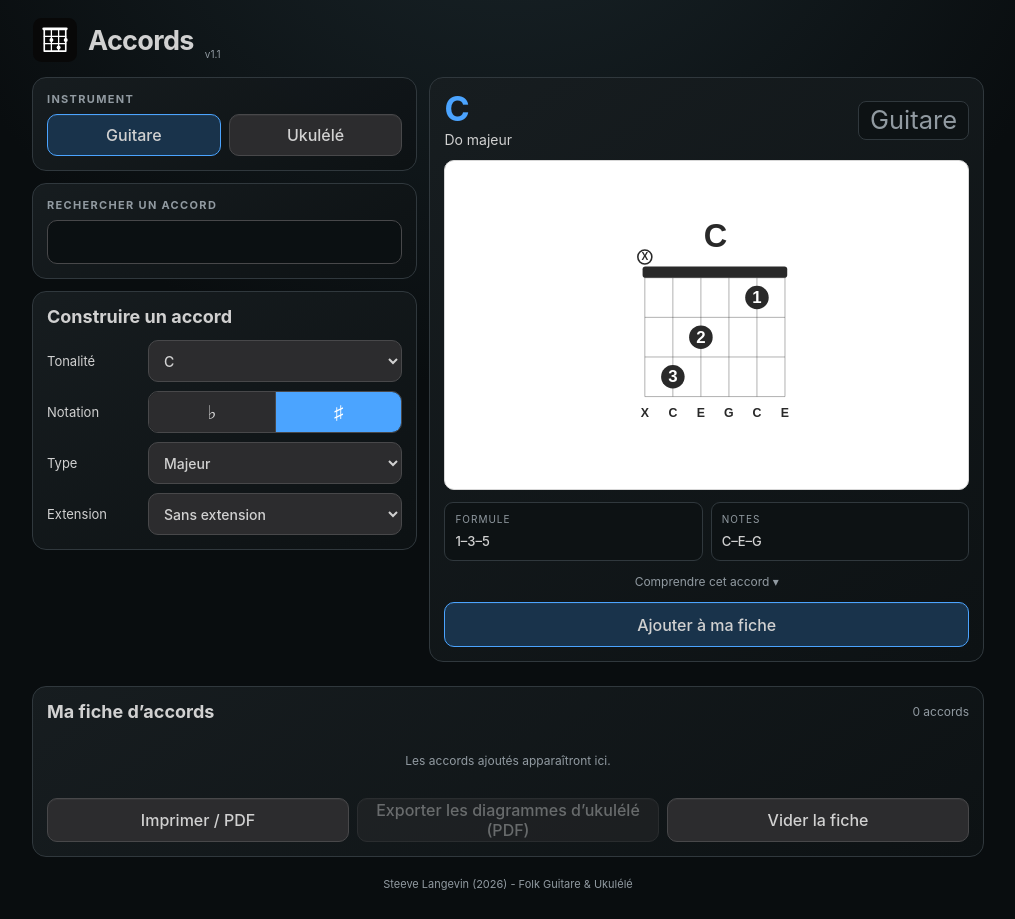
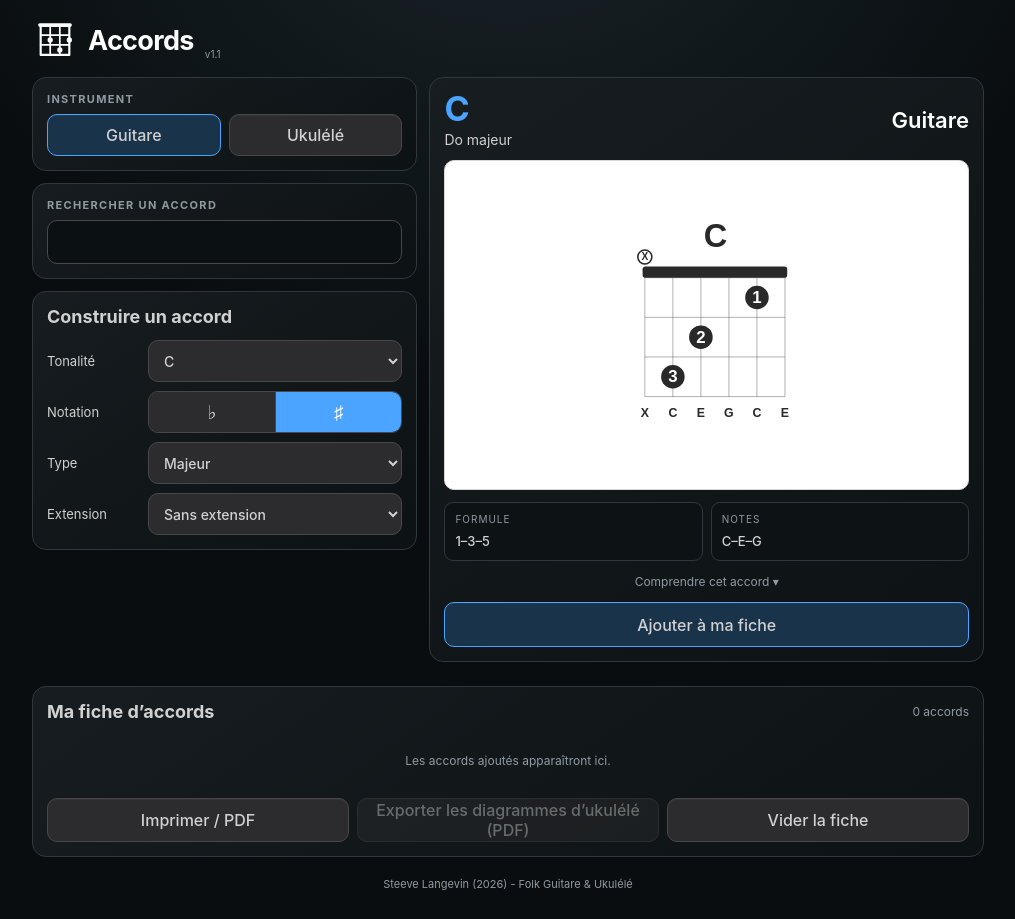
Before and after one commit to Slangprof/Generateur-d-accords, a plain HTML site: page index.html in a window 1280 px wide. Shown: the whole page, without its empty margins (132-1147 px from the left). Drawn offline with Linux system fonts and the light colour scheme.

Commit message:
Simplifier l’en-tête et les étiquettes d’instruments

```diff
--- a/index.html
+++ b/index.html
@@ -14,21 +14,33 @@
 <style>
 :root{--bg:#090d0f;--surface:#111719;--surface2:#2c2c2e;--line:#30383d;--button-line:#48484a;--text:#d1d1d1;--muted:#919aa1;--blue:#4ba4ff;--aqua:#2bc6aa;--danger:#d06b6b}
 *{box-sizing:border-box}html{background:var(--bg);color-scheme:dark}body{margin:0;min-height:100dvh;background:radial-gradient(circle at 50% -25%,#1b272c 0,var(--bg) 47%);color:var(--text);font-family:-apple-system,BlinkMacSystemFont,"SF Pro Display","Helvetica Neue",sans-serif}
-button,input,select{font:inherit}.app{width:min(520px,100%);margin:auto;padding:max(16px,env(safe-area-inset-top)) 14px max(28px,env(safe-area-inset-bottom))}.header{display:flex;align-items:center;gap:11px;padding:2px 1px 15px}.logo{display:block;width:44px;height:44px;flex:0 0 44px}.header h1{min-width:0;margin:0;font-size:clamp(18px,5.7vw,27px);font-weight:700;letter-spacing:-.65px;line-height:1}.version{align-self:flex-end;margin-bottom:2px;color:var(--muted);font-size:10px}
+button,input,select{font:inherit}.app{width:min(520px,100%);margin:auto;padding:max(16px,env(safe-area-inset-top)) 14px max(28px,env(safe-area-inset-bottom))}.header{display:flex;align-items:center;gap:11px;padding:2px 1px 15px}.logo{display:block;width:44px;height:44px;flex:0 0 44px}.header h1{color:#fff;min-width:0;margin:0;font-size:clamp(18px,5.7vw,27px);font-weight:700;letter-spacing:-.65px;line-height:1}.version{align-self:flex-end;margin-bottom:2px;color:var(--muted);font-size:10px}
 .panel{margin-bottom:12px;padding:14px;background:linear-gradient(145deg,rgba(23,29,32,.98),rgba(13,18,20,.98));border:1px solid var(--line);border-radius:14px}.label{display:block;margin-bottom:8px;color:var(--muted);font-size:11px;font-weight:650;letter-spacing:.12em;text-transform:uppercase}.instrument{display:grid;grid-template-columns:1fr 1fr;gap:8px}.button,.chip{min-height:42px;border:1px solid var(--button-line);border-radius:10px;background:var(--surface2);color:var(--text);font-weight:520;box-shadow:inset 0 1px rgba(255,255,255,.04);transition:border-color .14s,transform .14s,background .14s}.button:active,.chip:active{transform:scale(.97)}.button:hover,.chip:hover{border-color:var(--blue)}.button.active,.chip.active{border-color:var(--blue);background:#19334b}.search{width:100%;height:44px;padding:0 13px;border:1px solid var(--button-line);border-radius:10px;outline:none;background:#0b1012;color:var(--text);font-size:16px}.search:focus{border-color:var(--blue);box-shadow:0 0 0 2px rgba(75,164,255,.13)}.search-hint{display:block;margin-top:7px;color:var(--muted);font-size:11px}.roots,.qualities{display:grid;gap:7px}.roots{grid-template-columns:repeat(4,1fr)}.qualities{grid-template-columns:repeat(2,1fr)}.chip{min-height:37px;padding:5px;font-size:12px}.quality-more{display:none}.show-advanced .quality-more{display:block}.more{width:100%;margin-top:8px;min-height:34px;background:transparent;color:var(--muted);border:0;font-size:12px}
 .builder-title{margin:0 0 13px;font-size:18px;font-weight:700}.builder{display:grid;gap:9px}.builder-row{display:grid;grid-template-columns:92px minmax(0,1fr);align-items:center;gap:9px}.builder-row>label{color:var(--text);font-size:13px}.control{width:100%;height:42px;padding:0 34px 0 11px;border:1px solid var(--button-line);border-radius:10px;outline:none;background-color:var(--surface2);color:var(--text);font-size:14px;font-weight:520}.control:focus{border-color:var(--blue);box-shadow:0 0 0 2px rgba(75,164,255,.13)}.notation{display:grid;grid-template-columns:1fr 1fr;overflow:hidden;border:1px solid var(--button-line);border-radius:10px}.notation button{height:40px;border:0;background:var(--surface2);color:var(--text);font-size:19px}.notation button+button{border-left:1px solid var(--button-line)}.notation button.active{background:var(--blue);color:#fff}.builder-help{margin:4px 0 0;color:var(--muted);font-size:11px;line-height:1.4}
-.result{display:grid;gap:12px}.result-head{display:flex;align-items:center;justify-content:space-between;gap:10px}.chord-name{margin:0;color:var(--blue);font-size:34px;line-height:1}.chord-full{margin:5px 0 0;color:var(--text);font-size:14px}.instrument-name{display:grid;place-items:center;align-self:center;min-height:13px;padding:2px 4px;border:1px solid var(--line);border-radius:3px;background:#0d1214;color:var(--muted);font-size:8.5px;line-height:1;letter-spacing:0}.diagram-wrap{display:grid;place-items:center;min-height:290px;padding:10px;border:1px solid #d7d7d7;border-radius:10px;background:#fff;overflow:hidden}.diagram{width:min(170px,58%);height:auto;display:block;margin:auto}.diagram text{font-family:Arial,"Helvetica Neue",sans-serif}.facts{display:grid;grid-template-columns:1fr 1fr;gap:8px}.fact{padding:10px;border:1px solid var(--line);border-radius:9px;background:#0d1214}.fact small{display:block;margin-bottom:5px;color:var(--muted);font-size:10px;text-transform:uppercase;letter-spacing:.1em}.fact strong{font-size:13px;font-weight:520}.explain{width:100%;border:0;background:transparent;color:var(--muted);font-size:12px}.explain-body{display:none;margin-top:9px;padding-top:9px;border-top:1px solid var(--line);color:#b9c8d3;font-size:12px;line-height:1.5}.explain-body.open{display:block}.primary{width:100%;min-height:45px;border-color:var(--blue);background:#19334b}.primary.added{border-color:#26765f;background:#16483c;color:#d7fff5}
+.result{display:grid;gap:12px}.result-head{display:flex;align-items:center;justify-content:space-between;gap:10px}.chord-name{margin:0;color:var(--blue);font-size:34px;line-height:1}.chord-full{margin:5px 0 0;color:var(--text);font-size:14px}.diagram-wrap{display:grid;place-items:center;min-height:290px;padding:10px;border:1px solid #d7d7d7;border-radius:10px;background:#fff;overflow:hidden}.diagram{width:min(170px,58%);height:auto;display:block;margin:auto}.diagram text{font-family:Arial,"Helvetica Neue",sans-serif}.facts{display:grid;grid-template-columns:1fr 1fr;gap:8px}.fact{padding:10px;border:1px solid var(--line);border-radius:9px;background:#0d1214}.fact small{display:block;margin-bottom:5px;color:var(--muted);font-size:10px;text-transform:uppercase;letter-spacing:.1em}.fact strong{font-size:13px;font-weight:520}.explain{width:100%;border:0;background:transparent;color:var(--muted);font-size:12px}.explain-body{display:none;margin-top:9px;padding-top:9px;border-top:1px solid var(--line);color:#b9c8d3;font-size:12px;line-height:1.5}.explain-body.open{display:block}.primary{width:100%;min-height:45px;border-color:var(--blue);background:#19334b}.primary.added{border-color:#26765f;background:#16483c;color:#d7fff5}
 .list-head{display:flex;align-items:center;justify-content:space-between}.list-head h2{margin:0;font-size:18px}.count{color:var(--muted);font-size:12px}.saved-list{display:grid;gap:7px;margin-top:11px}.empty{padding:20px 8px;text-align:center;color:var(--muted);font-size:12px}.saved{display:grid;grid-template-columns:52px 1fr 34px;align-items:center;gap:8px;padding:8px;border:1px solid var(--line);border-radius:9px;background:#0d1214}.saved b{color:var(--blue)}.saved span{color:var(--muted);font-size:11px}.remove{width:34px;height:32px;padding:0;border:1px solid var(--button-line);border-radius:8px;background:var(--surface2);color:var(--text)}.print-row{display:grid;grid-template-columns:repeat(auto-fit,minmax(140px,1fr));gap:8px;margin-top:10px}.footer{text-align:center;color:var(--muted);font-size:11px;padding:8px 0 0}
 @media(min-width:780px){.app{width:min(980px,100%)}.main-grid{display:grid;grid-template-columns:minmax(310px,.82fr) minmax(390px,1.18fr);gap:12px}.selector-column .panel:last-child{margin-bottom:0}.result-panel{grid-row:span 2}.diagram-wrap{min-height:330px}.diagram{width:190px}.library{grid-column:1/-1}}
 @media print{body{background:#fff;color:#111}.app>*:not(.library){display:none}.app{width:100%;padding:0}.library{border:0;background:#fff}.list-head,.print-row,.empty,.footer{display:none!important}.saved-list{grid-template-columns:repeat(3,1fr);gap:14px}.saved{display:block;break-inside:avoid;border:1px solid #777;background:#fff;color:#111;text-align:center}.saved b{display:block;color:#111;font-size:20px}.saved span{color:#333}.remove{display:none}}
-.instrument-name{min-height:39px;padding:5px 11px;border-radius:8px;font-size:25.5px}
+
+.instrument-name{align-self:center;color:#fff;font-size:22px;font-weight:600;line-height:1.1}
 .guitar-diagram{width:min(185px,63%)}
 .partition-diagram{width:min(240px,85%);max-height:190px;background:#fff}.button:disabled{opacity:.45;cursor:default}
 </style>
 </head>
 <body>
 <main class="app">
-  <header class="header"><img class="logo" src="accords.svg" width="44" height="44" alt=""><h1>Accords</h1><small class="version">v1.1</small></header>
+  <header class="header"><svg xmlns="http://www.w3.org/2000/svg" class="logo" viewBox="64 64 384 384" aria-hidden="true" focusable="false">
+  <g fill="none" stroke="#fff" stroke-linecap="round" stroke-linejoin="round">
+    <path d="M131 126v260h250V126Z" stroke-width="19"/>
+    <path d="M214 126v260m84-260v260M131 213h250m-250 86h250" stroke-width="15"/>
+    <path d="M124 126h264" stroke-width="31"/>
+  </g>
+  <g fill="#fff">
+    <circle cx="214" cy="256" r="23"/>
+    <circle cx="298" cy="343" r="23"/>
+    <circle cx="381" cy="256" r="23"/>
+  </g>
+</svg><h1>Accords</h1><small class="version">v1.1</small></header>
   <div class="main-grid">
     <div class="selector-column">
       <section class="panel"><span class="label">Instrument</span><div class="instrument"><button class="button instrument-button active" data-instrument="guitar">Guitare</button><button class="button instrument-button" data-instrument="ukulele">Ukulélé</button></div></section>
```
